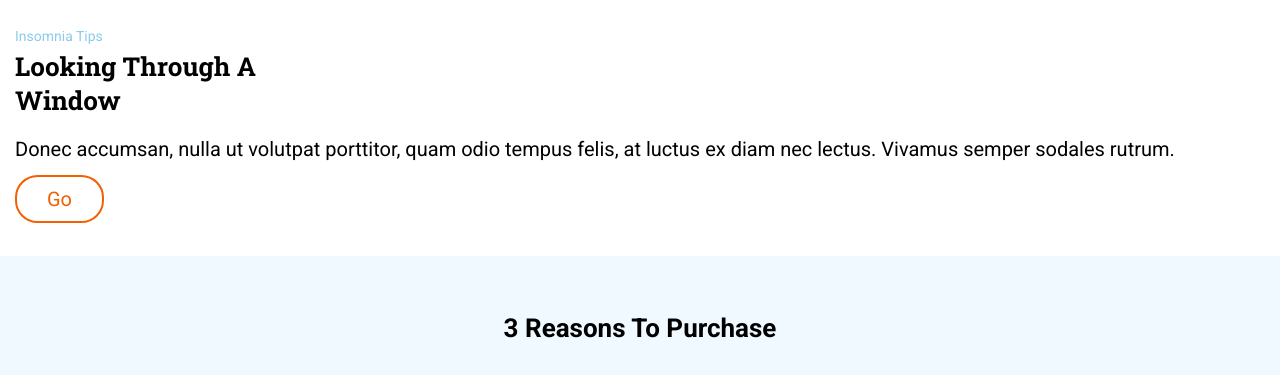
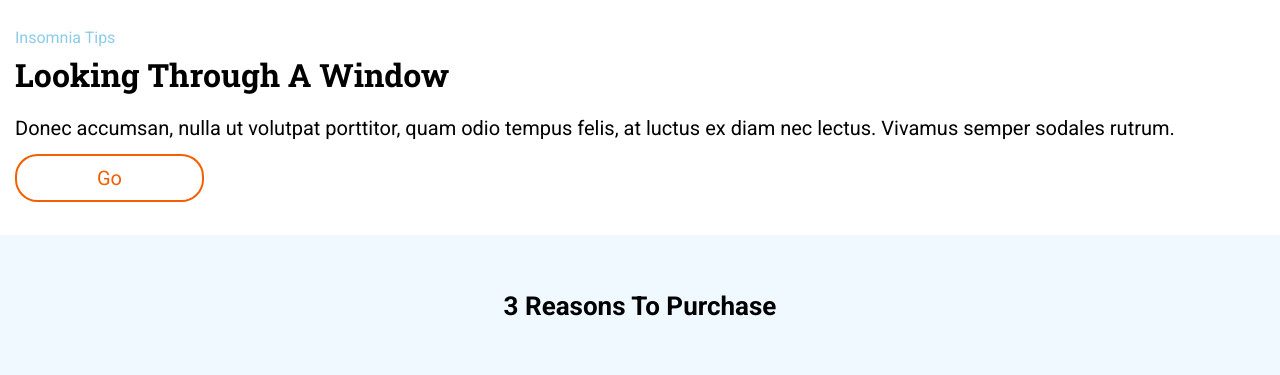
Before and after one commit to Nelicah/Anonymous-proxy, a website built with Vite: page src/index.html in a window 1280 px wide. Shown: the part 801-1176 px from the top of the page. Built offline with nearby package versions, Linux system fonts and the light colour scheme.

Commit message:
doing desktop version

```diff
--- a/src/scss/sections/_white.scss
+++ b/src/scss/sections/_white.scss
@@ -57,6 +57,7 @@ width: 18ch;
 @media (min-width: 768px) {
   .window {
     font-size: $tablettitles;
+    width: auto;
   }
   .description1 {
     font-size: $tabletcontent;
@@ -65,3 +66,15 @@ width: 18ch;
     padding-inline: 30px;
   }
 }
+
+@media (min-width: 1280px) {
+  .insomnia {
+    font-size: $littletext;
+  }
+  .window {
+    font-size: $desktoptitles;
+  }
+  .button_go {
+    padding-inline: 80px;
+  }
+}
```
